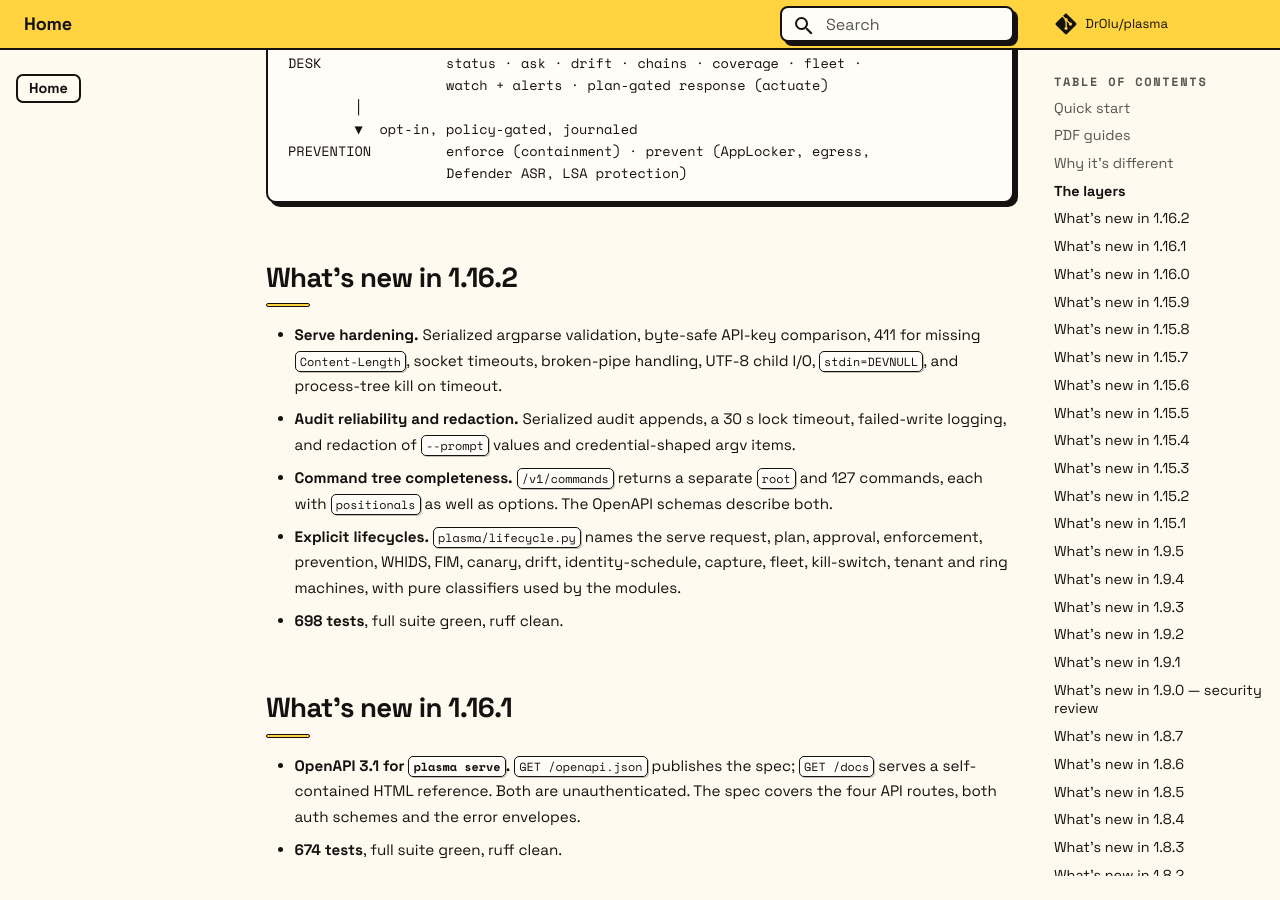
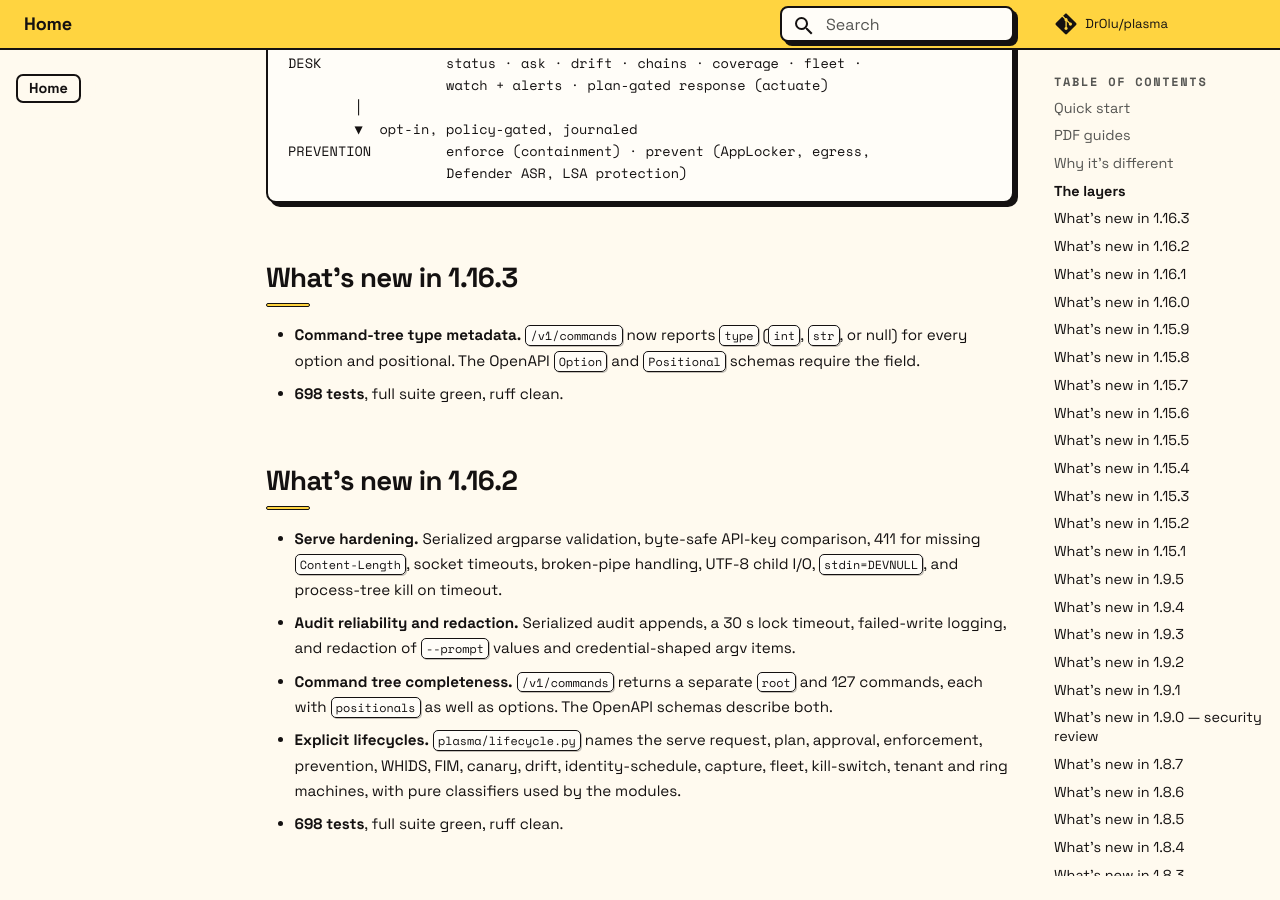
Before and after one commit to DrOlu/plasma, an MkDocs documentation site: the page built from docs/index.md, in a window 1280 px wide and 900 px high, scrolled down 3153 px. Built offline with MkDocs 1.6.1 and Material for MkDocs 9.7.7, drawn with Linux system fonts in a browser that asks for light colours; comment, search, counter and statistics services are not loaded; some of the changed text lies outside the part shown.

Commit message:
feat(serve): add argparse type metadata to the command tree

````diff
--- a/docs/index.md
+++ b/docs/index.md
@@ -1,12 +1,12 @@
 <div class="raft-hero" markdown="0">
-<p class="raft-eyebrow">Windows EDR &middot; v1.16.2</p>
+<p class="raft-eyebrow">Windows EDR &middot; v1.16.3</p>
 <h1>No log lake.<br>No cloud.<br>No blind trust.</h1>
 <p class="raft-lede">Plasma keeps the telemetry on the box, answers questions with a
 121M on-device model, and makes every response named, journaled, and reversible.
 The endpoint can explain itself &mdash; without shipping its diary anywhere.</p>
 <div class="raft-actions">
 <a class="raft-btn primary" href="getting-started/">Get started</a>
-<a class="raft-btn" href="https://github.com/DrOlu/plasma/releases/latest">Download v1.16.2</a>
+<a class="raft-btn" href="https://github.com/DrOlu/plasma/releases/latest">Download v1.16.3</a>
 <a class="raft-btn" href="agent-native/">Agent-native operation</a>
 </div>
 <div class="raft-badges">
@@ -111,6 +111,13 @@ DESK               status · ask · drift · chains · coverage · fleet ·
 PREVENTION         enforce (containment) · prevent (AppLocker, egress,
                    Defender ASR, LSA protection)
 ```
+
+## What's new in 1.16.3
+
+- **Command-tree type metadata.** `/v1/commands` now reports `type` (`int`,
+  `str`, or null) for every option and positional. The OpenAPI `Option` and
+  `Positional` schemas require the field.
+- **698 tests**, full suite green, ruff clean.
 
 ## What's new in 1.16.2
 
--- a/plasma/__init__.py
+++ b/plasma/__init__.py
@@ -1,5 +1,5 @@
 """Plasma — agent-based EDR bundle with a frozen neuralOS instance."""
 
-__version__ = "1.16.2"
+__version__ = "1.16.3"
 PRODUCT = "Plasma"
 SCHEMA_VERSION = 1
--- a/pyproject.toml
+++ b/pyproject.toml
@@ -4,7 +4,7 @@ build-backend = "setuptools.build_meta"
 
 [project]
 name = "plasma-edr"
-version = "1.16.2"
+version = "1.16.3"
 description = "Plasma — an agent-based EDR bundle: Sentinel detection layer + a frozen neuralOS instance"
 readme = "README.md"
 requires-python = ">=3.9"
````
Also changed, not shown: CHANGELOG.md (+10 -0 lines), docs/changelog.md (+9 -0 lines), docs/serve.md (+3 -3 lines), website/index.html (+7 -7 lines), 7 other files.
